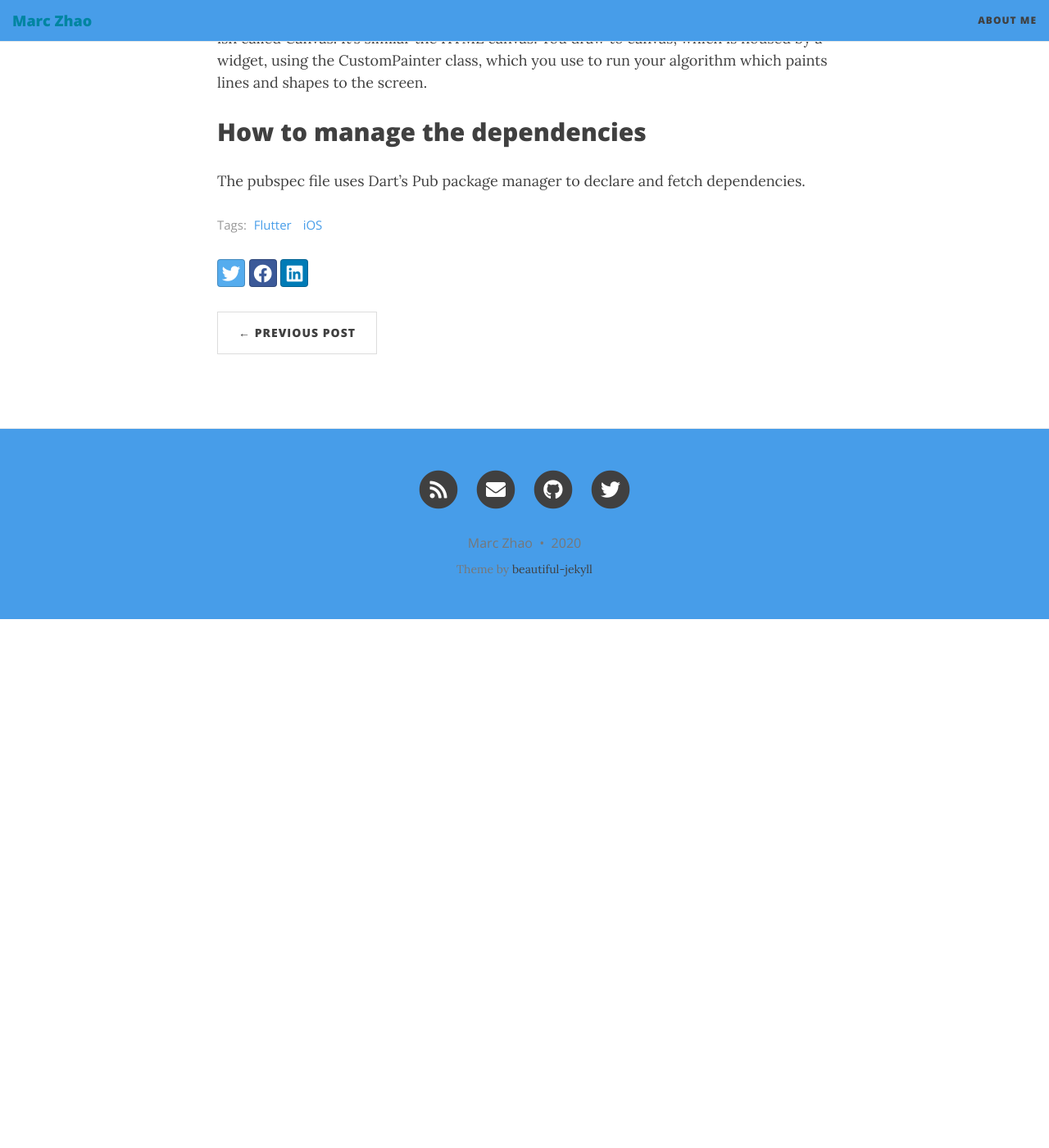
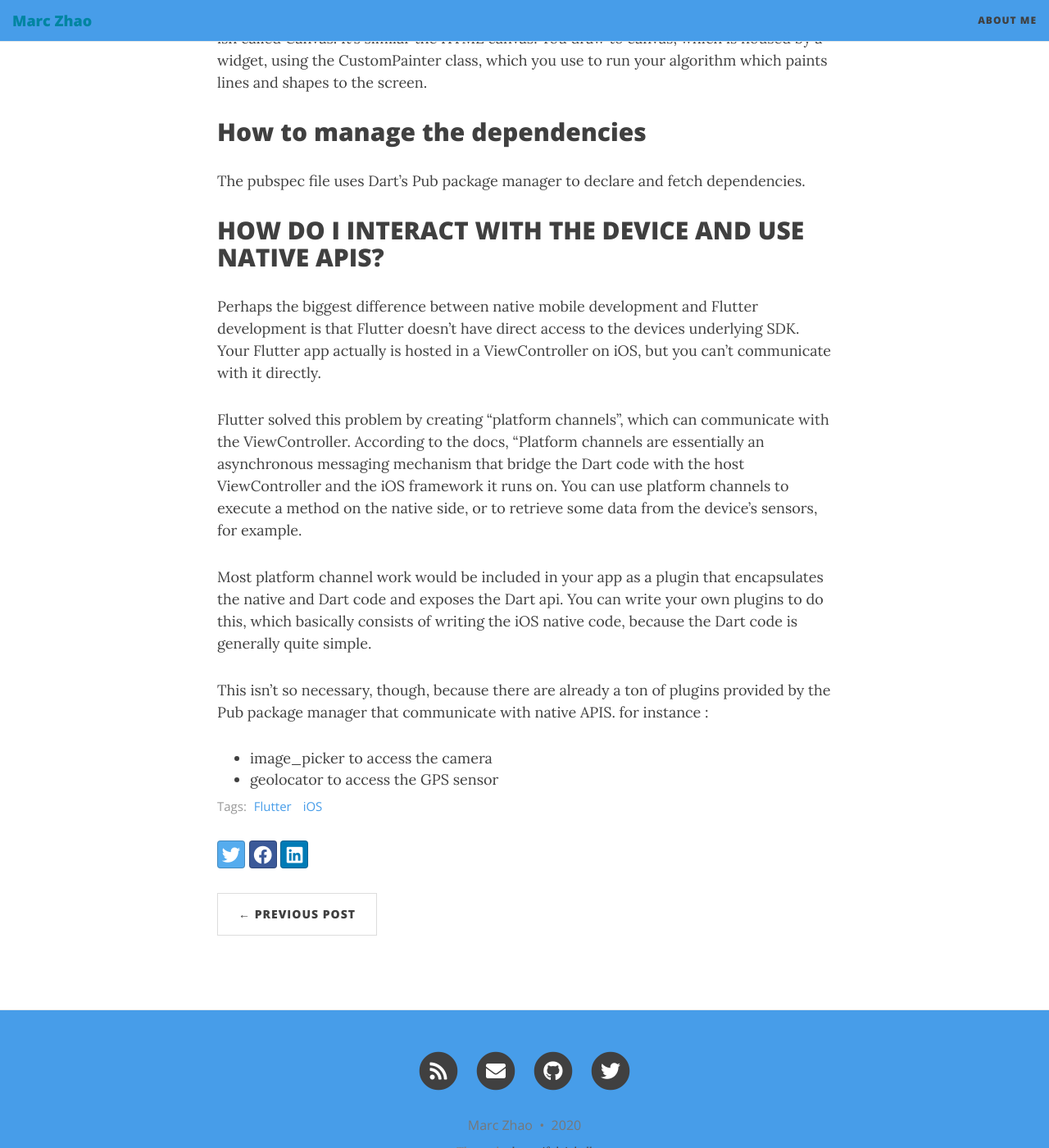
Before and after one commit to memoriesus/memoriesus.github.io, a Jekyll site: the page built from _posts/2020-4-2-Flutter for iOS developers.md, in a window 1280 px wide and 1400 px high, scrolled down 2104 px. Shown: the whole window at 82% size. Built offline with Jekyll 4.4.1, drawn with Linux system fonts in a browser that asks for light colours; nearby versions of some CDN libraries; before the commit the page ends 2859 px from its top, so only the background shows below that.

Commit message:
Update 2020-4-2-Flutter for iOS developers.md

```diff
--- a/_posts/2020-4-2-Flutter for iOS developers.md
+++ b/_posts/2020-4-2-Flutter for iOS developers.md
@@ -38,3 +38,15 @@
 
 ## How to manage the dependencies
 The pubspec file uses Dart's Pub package manager to declare and fetch dependencies.
+
+## HOW DO I INTERACT WITH THE DEVICE AND USE NATIVE APIS?
+Perhaps the biggest difference between native mobile development and Flutter development is that Flutter doesn’t have direct access to the devices underlying SDK. Your Flutter app actually is hosted in a ViewController on iOS, but you can’t communicate with it directly.
+
+Flutter solved this problem by creating "platform channels", which can communicate with the ViewController. According to the docs, “Platform channels are essentially an asynchronous messaging mechanism that bridge the Dart code with the host ViewController and the iOS framework it runs on. You can use platform channels to execute a method on the native side, or to retrieve some data from the device’s sensors, for example.
+
+Most platform channel work would be included in your app as a plugin that encapsulates the native and Dart code and exposes the Dart api. You can write your own plugins to do this, which basically consists of writing the iOS native code, because the Dart code is generally quite simple.
+
+This isn’t so necessary, though, because there are already a ton of plugins provided by the Pub package manager that communicate with native APIS.
+for instance :
+* image_picker to access the camera
+* geolocator to access the GPS sensor
```
